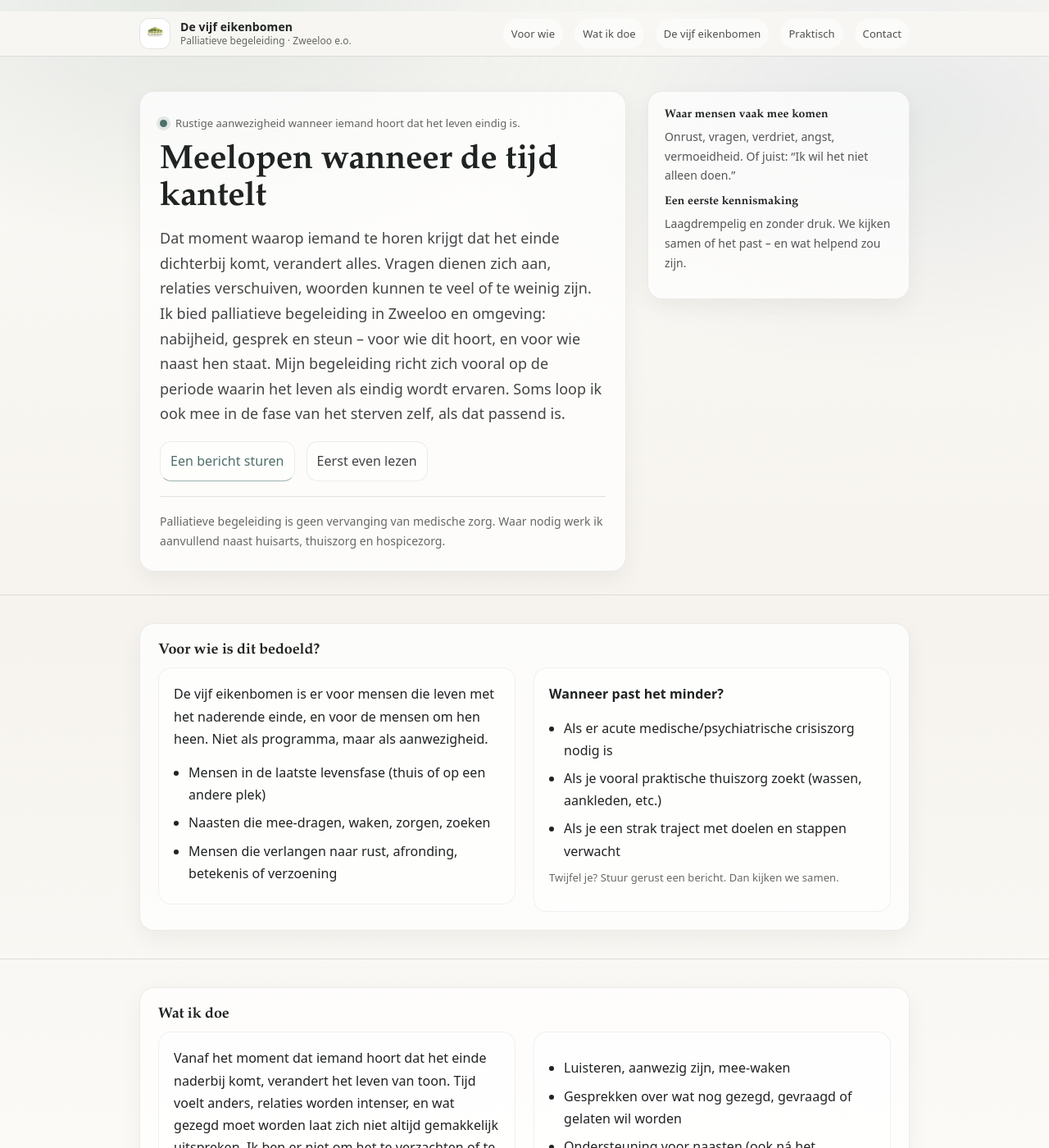
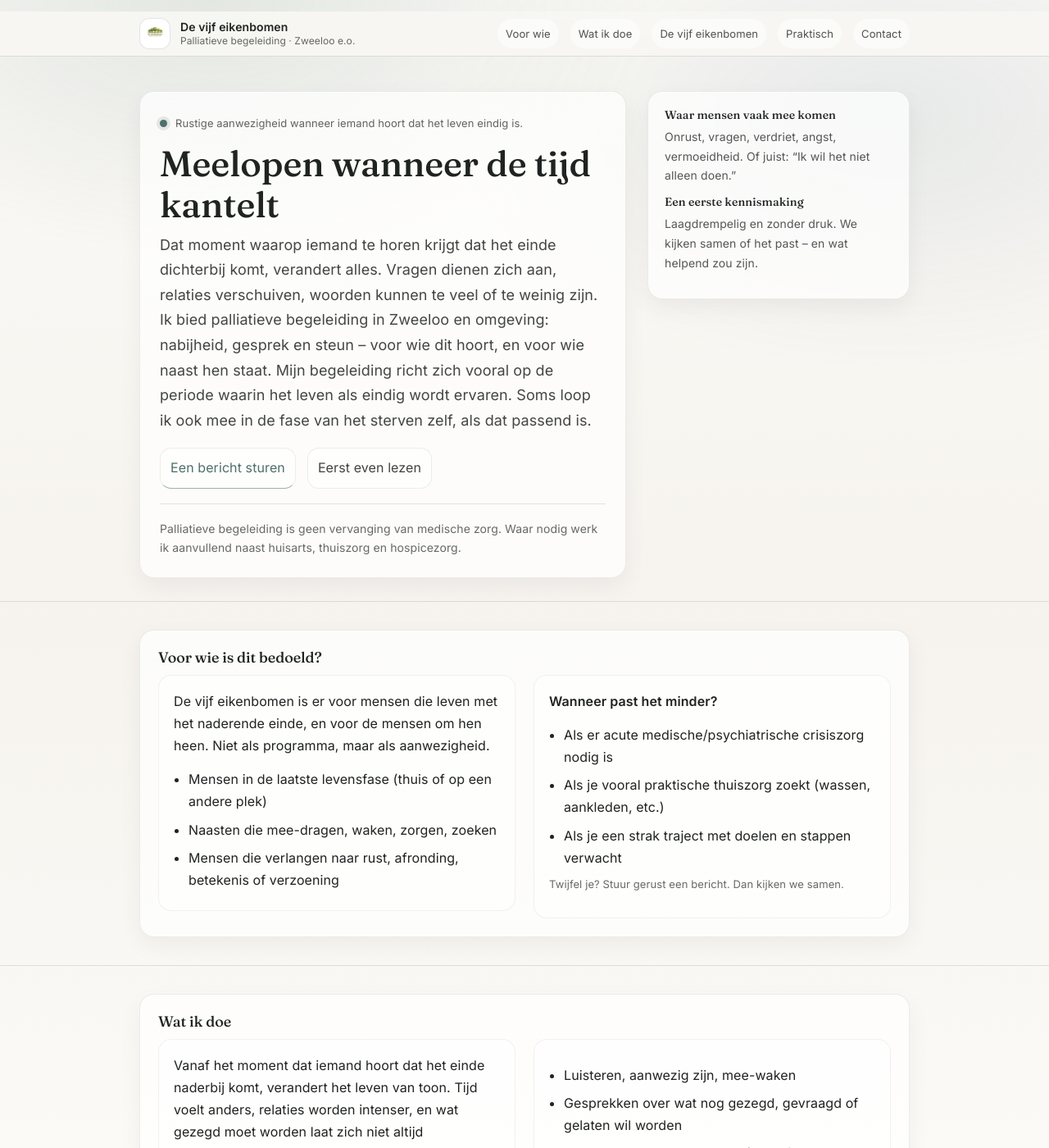
Before and after one commit to itffilosofieinfo/devijfeikenbomen.nl, a Jekyll site: the page built from index.md, in a window 1280 px wide and 1400 px high. Shown: the whole window at 82% size. Built offline with Jekyll 4.4.1, drawn with Linux system fonts in a browser that asks for light colours.

Commit message:
Add typography styles for body and headings
Added typography styles for body and headings using Inter and Fraunces fonts.

```diff
--- a/assets/css/style.css
+++ b/assets/css/style.css
@@ -485,4 +485,39 @@ body{
   background: rgba(79,111,106,0.10);
 }
 
-/
+/* =========================
+   Typografie — Fraunces + Inter
+   ========================= */
+
+/* Body: zacht, open, uitnodigend */
+body{
+  font-family: "Inter", system-ui, -apple-system, Segoe UI, Roboto, Helvetica, Arial, sans-serif;
+  font-size: 16px;
+  line-height: 1.7;
+  letter-spacing: 0.1px;
+}
+
+/* Koppen: menselijk, warm, niet-krant */
+h1,h2,h3{
+  font-family: "Fraunces", serif;
+  font-weight: 500;
+  letter-spacing: -0.2px;
+}
+
+/* Hero-kop iets meer adem */
+h1{
+  font-size: clamp(30px, 3.4vw, 44px);
+  line-height: 1.15;
+}
+
+/* Sectiekoppen rustiger */
+.section-title{
+  font-size: 18px;
+  font-weight: 500;
+}
+
+/* Kleine tekst net iets zachter */
+.small,
+.muted{
+  font-family: "Inter", sans-serif;
+}
```
